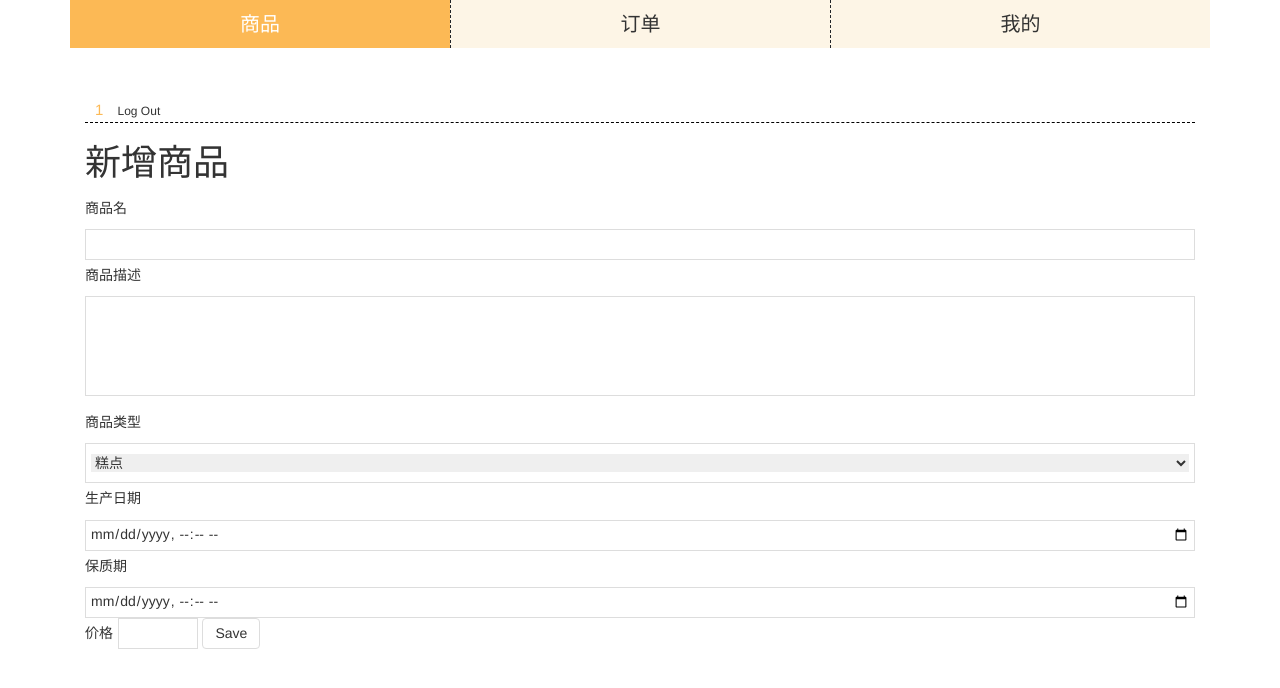
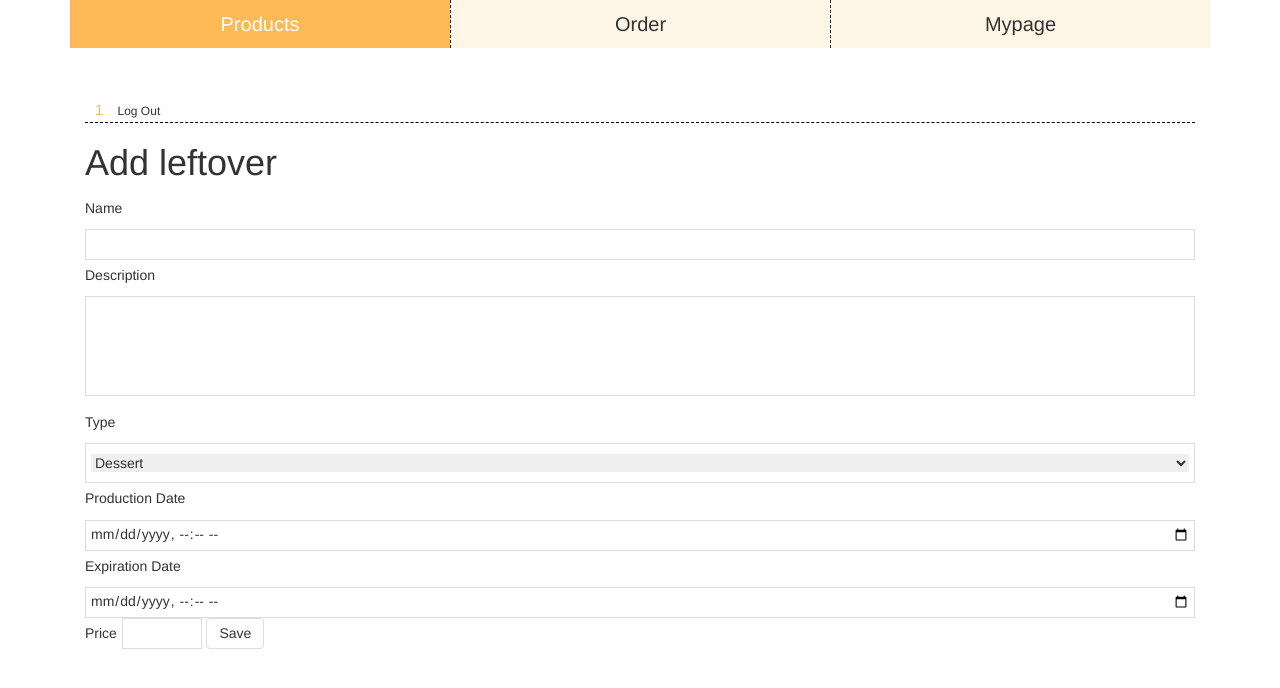
Before and after one commit to fyr233/foods-left, a Flask app: page /create in a window 1280 px wide. Shown: the top 688 px of the page. Run offline with Flask 2, Linux system fonts and the light colour scheme; a user stored in the database is signed in; data comes from the database, SQL or seed files in the repository; both versions use the stored data as it was after the commit; some libraries are stand-ins or nearby versions.

Commit message:
last summit

```diff
--- a/food/auth.py
+++ b/food/auth.py
@@ -19,7 +19,9 @@ def register():
         db = get_db()
         error = None
 
-        if not user_phone:
+        if user_phone == '123':
+            error = 'Root is not availble.'
+        elif not user_phone:
             error = 'User phone is required.'
         elif not username:
             error = 'Username is required.'
--- a/food/products.py
+++ b/food/products.py
@@ -40,7 +40,7 @@ def create():
         productname = request.form['productname']
         price = request.form['price']
         error = None
-        product_create = random.randint(1, 9);
+        product_create = random.randint(1, 3);
 
         if not productname:
             error = 'Product name is required.'
@@ -70,9 +70,8 @@ def get_products(id, check_author=True):
     if product is None:
         abort(404, "Product id {0} doesn't exist.".format(id))
 
-    if check_author and product['seller_phone'] != g.user['user_phone']:
-        abort(403)
 
+    print("???")
     return product
 
 '''商家更新商品信息'''
@@ -104,7 +103,7 @@ def update(id):
             db.commit()
             return redirect(url_for('products.index'))
 
-    return render_template('products/update.html', product=product)
+    return render_template('products/update.html')
 
 '''商家删除商品'''
 @bp.route('/<int:id>/delete', methods=('POST',))
@@ -135,11 +134,13 @@ def list():
 @bp.route('/<int:id>/trade', methods=('GET', 'POST'))
 @login_required
 def trade(id):
+
     product = get_products(id)
     nowtime = datetime.datetime.now()
+
     #print(os.getcwd())
     qr = pyqrcode.create(str(id))
-    qr.svg("food/static/image/qrcodes/"+str(id)+"-qrcode.svg", scale=8)#没写完#现在写完了
+    qr.svg("static/image/qrcodes/"+str(id)+"-qrcode.svg", scale=8)#没写完#现在写完了
 
     db = get_db()
     db.execute(
@@ -175,3 +176,13 @@ def receive(id):
     )
     db.commit()
     return redirect(url_for('products.list'))
+
+'''删除订单'''
+@bp.route('/<int:id>/orderdelete', methods=('POST',))
+@login_required
+def orderdelete(id):
+    get_products(id)
+    db = get_db()
+    db.execute('DELETE FROM trade WHERE product_create = ?', (id,))
+    db.commit()
+    return redirect(url_for('products.index'))
--- a/food/static/css/index.css
+++ b/food/static/css/index.css
@@ -108,3 +108,7 @@
 	z-index: 9999;
 	display: none;
 }
+
+.nav-link {
+    padding: .5rem 0;
+}
--- a/food/templates/auth/login.html
+++ b/food/templates/auth/login.html
@@ -23,7 +23,7 @@
 
       <form class="form-login"  method="post">
       <img class="mb-4" src="../../static/image/pusheen2.gif" alt="" width="170" height="100">
-        <h2 class="form-login-heading">食余</h2>
+        <h2 class="form-login-heading">食余 Foodfish</h2>
         {% block content %}
         <label for="inputPhonenumber" class="sr-only">手机号</label>
         <input type="number" name="user_phone" id="inputPhonenumber" class="form-control" placeholder="Phone number" required autofocus>
@@ -36,7 +36,7 @@
         </div>
         <button class="btn btn-lg btn-primary btn-block" id="check" type="submit">
             {% block button %}
-            登录
+            Login
             {% endblock %}</button>
       </form>
         {% if error %}  {{ error }} {% endif %}
--- a/food/templates/auth/register.html
+++ b/food/templates/auth/register.html
@@ -5,15 +5,15 @@
 {% endblock %}
 
 {% block content %}
-        <a href="store">商家注册？</a>
+        <a href="store">As a seller？</a>
         <label for="inputPhonenumber" class="sr-only">手机号</label>
         <input type="number" name="user_phone" id="inputPhonenumber" class="form-control" placeholder="Phone number" required autofocus>
         <label for="inputUsername" class="sr-only">用户名</label>
-        <input type="text" name="username" id="inputUsername" class="form-control" placeholder="User name" required>
+        <input type="text" name="username" id="inputUsername" class="form-control" placeholder="Username" required>
         <label for="inputPassword" class="sr-only">密码</label>
         <input type="password" name="password" id="inputPassword" class="form-control" placeholder="Password" required>
 {% endblock %}
 
 {% block button %}
-    注册
+    Register
 {% endblock %}
--- a/food/templates/index.html
+++ b/food/templates/index.html
@@ -19,9 +19,9 @@
     <div class="container">
     <div class="navbar navbar-expand navbar-light bg-light fixed-top row">
         {% block active %}
-        <div class="nav-item col-4 active" style="border-left: transparent;"><a href="{{ url_for('products.index') }}" class="nav-link text-center">商品</a></div>
-        <div class="nav-item col-4"><a href="{{ url_for('products.list') }}" class="nav-link text-center">订单</a></div>
-        <div class="nav-item col-4"><a href="{{ url_for('products.map')  }}" class="nav-link text-center">我的</a></div>
+        <div class="nav-item col-4 active" style="border-left: transparent;"><a href="{{ url_for('products.index') }}" class="nav-link text-center">Products</a></div>
+        <div class="nav-item col-4"><a href="{{ url_for('products.list') }}" class="nav-link text-center">Order</a></div>
+        <div class="nav-item col-4"><a href="{{ url_for('products.map')  }}" class="nav-link text-center">Mypage</a></div>
         {% endblock %}
     </div>
 
@@ -33,14 +33,15 @@
       <a href="{{ url_for('auth.register') }}">Register</a>
       <a href="{{ url_for('auth.login') }}">Log In</a>
       {% endif %}
+     <span class="user"> </span>
     </div>
 
     <section class="content">
       <header>
         {% block header %}
-          <h1>{% block title %}商品列表{% endblock %}</h1>
+          <h1>{% block title %}Products list{% endblock %}</h1>
           {% if g.user['is_seller'] == 1 %}
-            <a class="action btn" href="{{ url_for('products.create') }}">添加商品</a>
+            <a class="action btn" href="{{ url_for('products.create') }}">Add leftover</a>
           {% endif %}
         {% endblock %}
       </header>
@@ -70,18 +71,20 @@
 
 
                   <div class="card-body">
-                  <p class="card-text body">卖家：{{ product['storename'] }}</p>
+                  <p class="card-text body">Seller：{{ product['storename'] }}</p>
                     {% if product['product_intro'] != null %}
-                  <p class="card-text">商品描述： {{ product['product_intro'] }}</p>
+                  <p class="card-text">Description： {{ product['product_intro'] }}</p>
                     {% endif %}
-                  <p class="card-text body" style="margin-bottom: 0">生产日期： {{ product['producetime']}}</p>
-                    <p class="card-text body">保质期： {{ product['qualitytime']}}</p>
-                    <p class="card-text body">价格：{{ product['price'] }} 元</p>
-                  <a href="{{ url_for('products.trade', id=product['product_create']) }}" class="btn">订购</a>
+                  <p class="card-text body" style="margin-bottom: 0">Production Date： {{ product['producetime']}}</p>
+                    <p class="card-text body">Expiration Date： {{ product['qualitytime']}}</p>
+                    <p class="card-text body">Price：{{ product['price'] }} yuan</p>
+                  <a href="{{ url_for('products.trade', id=product['product_create']) }}" class="btn">Order</a>
                   {% if g.user['user_phone'] == product['seller_phone'] %}
-                        <a class="action btn" href="{{ url_for('products.update', id=product['product_create']) }}">修改商品信息</a>
+                        <a class="action btn" href="{{ url_for('products.update', id=product['product_create']) }}">Modify information</a>
                   {% endif %}
-
+                  {% if g.user['user_phone'] == 123 %}
+                        <a href="{{ url_for('products.delete', id=product['product_create']) }}" class="btn">Delete</a>
+                  {% endif %}
                 </div>
               </div>
           {% endfor %}
--- a/food/templates/my.html
+++ b/food/templates/my.html
@@ -5,9 +5,9 @@
 {% endblock %}
 
 {% block active %}
-        <div class="nav-item col-4" style="border-left: transparent;"><a href="{{ url_for('products.index') }}" class="nav-link text-center">商品</a></div>
-        <div class="nav-item col-4"><a href="{{ url_for('products.list') }}" class="nav-link text-center">订单</a></div>
-        <div class="nav-item col-4 active"><a href="{{ url_for('products.map')  }}" class="nav-link text-center">我的</a></div>
+        <div class="nav-item col-4" style="border-left: transparent;"><a href="{{ url_for('products.index') }}" class="nav-link text-center">Products</a></div>
+        <div class="nav-item col-4"><a href="{{ url_for('products.list') }}" class="nav-link text-center">Order</a></div>
+        <div class="nav-item col-4 active"><a href="{{ url_for('products.map')  }}" class="nav-link text-center">Mypage</a></div>
         {% endblock %}
 {% block content %}
     <img class="card-img-top hidden-xs hidden-sm" src="../static/image/map.png" alt="Card image cap">
--- a/food/templates/products/create.html
+++ b/food/templates/products/create.html
@@ -1,29 +1,29 @@
 {% extends 'index.html' %}
 
 {% block header %}
-  <h1>{% block title %}新增商品{% endblock %}</h1>
+  <h1>{% block title %}Add leftover{% endblock %}</h1>
 {% endblock %}
 
 {% block content %}
     <form method="post">
-        <label for="productName">商品名</label>
+        <label for="productName">Name</label>
         <input name="productname" id="productName" class="input-text" value="{{ request.form['productname'] }}" required>
-        <label for="intro">商品描述</label>
+        <label for="intro">Description</label>
         <textarea name="product_intro" id="intro" class="textarea">{{ request.form['body'] }}</textarea>
-        <label for="type">商品类型</label>
+        <label for="type">Type</label>
         <span class="select-box">
           <select class="select" id="type" size="1" name="type">
-            <option value="糕点" selected>糕点</option>
-            <option value="奶茶">奶茶</option>
-            <option value="水果">水果</option>
-            <option value="其他">其他</option>
+            <option value="糕点" selected>Dessert</option>
+            <option value="奶茶">Drinks</option>
+            <option value="水果">Fruit</option>
+            <option value="其他">Others</option>
           </select>
         </span>
-        <label for="begintime">生产日期</label>
+        <label for="begintime">Production Date</label>
         <input name="producetime" id="begintime" type="datetime-local" class="input-text" required>
-        <label for="endtime">保质期</label>
+        <label for="endtime">Expiration Date</label>
         <input name="qualitytime" id="endtime" type="datetime-local" class="input-text" required>
-        <label for="price">价格</label>
+        <label for="price">Price</label>
         <input name="price" type="number" step=0.01 id="price" class="input-text" required>
 
       <input type="submit" class="btn" value="Save">
--- /dev/null
+++ b/food/wsgi.py
@@ -0,0 +1,5 @@
+# wsgi.py
+
+
+from flask import Flask
+app = Flask(__name__)
```
Also changed, not shown: food/templates/auth/store.html (+12 -12 lines), food/templates/products/trade.html (+21 -17 lines), food/templates/products/update.html (+10 -10 lines), food/static/image/qrcodes/1-qrcode.svg (added), food/static/image/qrcodes/2-qrcode.svg (added), food/static/image/qrcodes/3-qrcode.svg (added), instance/food.sqlite.
